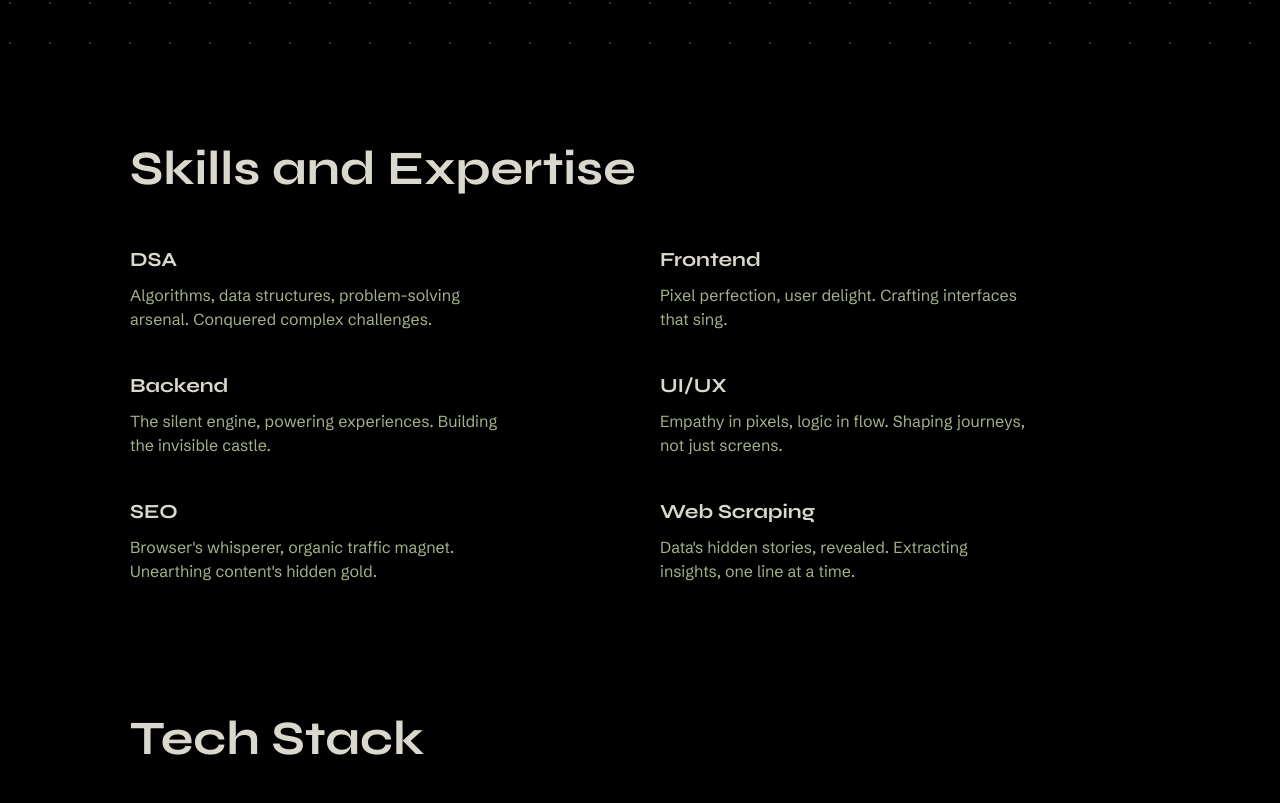
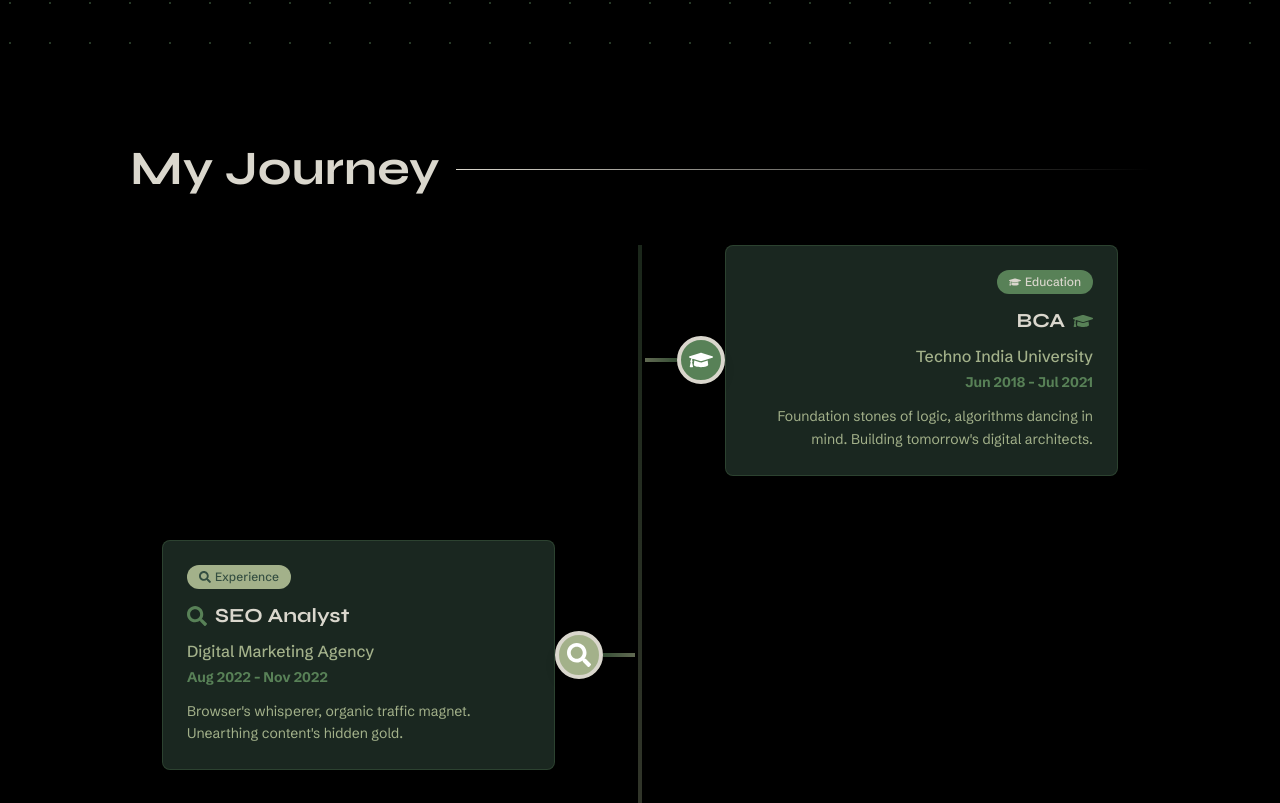
Before and after one commit to SougataMondal2000/portfolio, a React (Vite) app: page / in a window 1280 px wide. Shown: the part 1097-1900 px from the top of the page. Built offline with nearby package versions, Linux system fonts and the light colour scheme; what tailwindcss-animated would draw is missing.

Commit message:
education and exp added

```diff
--- a/src/App.jsx
+++ b/src/App.jsx
@@ -10,6 +10,7 @@ import {
   Testimonials,
   TechStack,
   GithubStats,
+  EducationAndExperience,
 } from "./sections";
 
 function App() {
@@ -20,6 +21,9 @@ function App() {
       </section>
       <section>
         <About />
+      </section>
+      <section>
+        <EducationAndExperience />
       </section>
       <section>
         <Skills />
--- /dev/null
+++ b/src/sections/EducationAndExperience.jsx
@@ -0,0 +1,141 @@
+import React from "react";
+import { FaGraduationCap, FaBriefcase, FaCode, FaSearch } from "react-icons/fa";
+
+const timelineData = [
+  {
+    title: "BCA",
+    type: "education",
+    institution: "Techno India University",
+    period: "Jun 2018 - Jul 2021",
+    desc: "Foundation stones of logic, algorithms dancing in mind. Building tomorrow's digital architects.",
+    icon: FaGraduationCap,
+  },
+  {
+    title: "SEO Analyst",
+    type: "experience",
+    company: "Digital Marketing Agency",
+    period: "Aug 2022 - Nov 2022",
+    desc: "Browser's whisperer, organic traffic magnet. Unearthing content's hidden gold.",
+    icon: FaSearch,
+  },
+  {
+    title: "MCA",
+    type: "education",
+    institution: "Techno India University",
+    period: "Nov 2022 - July 2024",
+    desc: "Deep dive into advanced algorithms, machine learning symphony. Crafting intelligence from code.",
+    icon: FaGraduationCap,
+  },
+  {
+    title: "Full Stack Developer",
+    type: "experience",
+    company: "Tech Innovations Inc.",
+    period: "Jan 2024 - Present",
+    desc: "End-to-end architect, bridging frontend dreams with backend reality. Building digital ecosystems.",
+    icon: FaCode,
+  },
+];
+
+const TimelineNode = ({ item, index, isLeft }) => {
+  const nodeColor = item.type === "education" ? "bg-[#588157]" : "bg-[#A3B18A]";
+  const nodeHoverColor =
+    item.type === "education" ? "hover:bg-[#6B8E6B]" : "hover:bg-[#B8C4A8]";
+  const IconComponent = item.icon;
+
+  return (
+    <div
+      className={`flex items-center mb-8 md:mb-16 ${
+        isLeft ? "md:flex-row-reverse" : "md:flex-row"
+      }`}
+    >
+      <div
+        className={`w-full md:w-5/12 ${
+          isLeft ? "md:text-right md:pr-8" : "md:text-left md:pl-8"
+        } pl-8 md:pl-0`}
+      >
+        <div className="bg-[#344E41] bg-opacity-50 backdrop-blur-sm rounded-lg p-4 md:p-6 shadow-lg border border-[#588157] border-opacity-30 hover:border-opacity-60 transition-all duration-300 group">
+          <div
+            className={`flex items-center mb-3 ${
+              isLeft ? "md:justify-end" : "md:justify-start"
+            } justify-start`}
+          >
+            <span
+              className={`inline-flex items-center px-2 md:px-3 py-1 text-xs font-medium rounded-full ${
+                item.type === "education"
+                  ? "bg-[#588157] text-[#DAD7CD]"
+                  : "bg-[#A3B18A] text-[#344E41]"
+              }`}
+            >
+              <IconComponent className="w-3 h-3 mr-1" />
+              {item.type === "education" ? "Education" : "Experience"}
+            </span>
+          </div>
+          <h3
+            className={`text-[#DAD7CD] font-bold text-[18px] md:text-[20px] mb-2 flex items-center gap-2 ${
+              !isLeft ? "justify-start" : "justify-end"
+            }`}
+          >
+            {(!isLeft || window.innerWidth < 768) && (
+              <IconComponent className="w-4 h-4 md:w-5 md:h-5 text-[#588157]" />
+            )}
+            {item.title}
+            {isLeft && window.innerWidth >= 768 && (
+              <IconComponent className="w-5 h-5 text-[#588157]" />
+            )}
+          </h3>
+          <div className="text-[#A3B18A] text-[14px] md:text-[16px] font-medium mb-1">
+            {item.institution || item.company}
+          </div>
+          <div className="text-[#588157] text-[12px] md:text-[14px] font-bold mb-3">
+            {item.period}
+          </div>
+          <p className="text-[#A3B18A] text-[13px] md:text-[14px] leading-relaxed">
+            {item.desc}
+          </p>
+        </div>
+      </div>
+      <div className="absolute left-4 md:relative md:left-auto flex items-center justify-center">
+        <div
+          className={`w-10 h-10 md:w-12 md:h-12 rounded-full ${nodeColor} ${nodeHoverColor} border-3 md:border-4 border-[#DAD7CD] shadow-lg transition-all duration-300 hover:scale-110 hover:shadow-xl z-10 flex items-center justify-center max-md:hidden`}
+        >
+          <IconComponent className="w-4 h-4 md:w-6 md:h-6 text-white " />
+        </div>
+        <div
+          className={`max-md:hidden absolute top-1/2 transform -translate-y-1/2 w-6 md:w-8 h-0.5 md:h-1 bg-gradient-to-r from-[#588157] to-[#A3B18A] opacity-60 ${
+            !isLeft
+              ? "md:left-12 md:bg-gradient-to-r left-10"
+              : "md:right-12 md:bg-gradient-to-l right-10"
+          }`}
+        ></div>
+      </div>
+      <div className="hidden md:block md:w-5/12"></div>
+    </div>
+  );
+};
+
+const EducationAndExperience = () => {
+  return (
+    <div className="h-auto w-full relative flex items-center justify-center md:pt-10 animate-fade-right animate-duration-[2000ms] animate-delay-200">
+      <div className="h-auto lg:w-[1100px] w-full p-4 md:p-10">
+        <div className="md:pb-10 pb-6">
+          <h2 className="relative h-auto w-full md:text-[48px] text-[32px] text-[#DAD7CD] font-bold flex items-center after:content-[''] after:flex-1 after:h-[1px] after:bg-gradient-to-r after:from-[#DAD7CD] after:to-transparent after:ml-4">
+            My Journey
+          </h2>
+        </div>
+        <div className="relative">
+          <div className="absolute left-4 md:left-1/2 transform md:-translate-x-1/2 top-0 bottom-0 w-0.5 md:w-1 bg-gradient-to-b from-[#588157] via-[#A3B18A] to-[#588157] opacity-30"></div>
+          {timelineData.map((item, index) => (
+            <TimelineNode
+              key={index}
+              item={item}
+              index={index}
+              isLeft={index % 2 === 0}
+            />
+          ))}
+        </div>
+      </div>
+    </div>
+  );
+};
+
+export default EducationAndExperience;
--- a/src/sections/Skills.jsx
+++ b/src/sections/Skills.jsx
@@ -30,7 +30,7 @@ const Skills = () => {
     <div className="h-auto w-full relative flex items-center justify-center md:pt-10 animate-fade-right animate-duration-[2000ms] animate-delay-200">
       <div className="h-auto lg:w-[1100px] w-full p-10">
         <div className="md:pb-10 pb-4">
-          <h2 className="relative h-auto w-full md:text-[48px] text-[36px] text-[#DAD7CD] font-bold">
+          <h2 className="relative h-auto w-full md:text-[48px] text-[32px] text-[#DAD7CD] font-bold flex items-center after:content-[''] after:flex-1 after:h-[1px] after:bg-gradient-to-r after:from-[#DAD7CD] after:to-transparent after:ml-4">
             Skills and Expertise
           </h2>
         </div>
--- a/src/sections/TechStack.jsx
+++ b/src/sections/TechStack.jsx
@@ -73,7 +73,7 @@ const Test = () => {
     <div className="h-auto w-full relative flex items-center justify-center md:pt-10 pt-2 animate-fade-right animate-duration-[2000ms] animate-delay-200">
       <div className="h-auto lg:w-[1100px] w-full p-10">
         <div className="pb-10">
-          <h2 className="relative h-auto w-full md:text-[48px] text-[36px] text-[#DAD7CD] font-bold">
+          <h2 className="relative h-auto w-full md:text-[48px] text-[32px] text-[#DAD7CD] font-bold flex items-center after:content-[''] after:flex-1 after:h-[1px] after:bg-gradient-to-r after:from-[#DAD7CD] after:to-transparent after:ml-4">
             Tech Stack
           </h2>
         </div>
--- a/src/sections/Testimonials.jsx
+++ b/src/sections/Testimonials.jsx
@@ -17,7 +17,7 @@ const Testimonials = () => {
       <div className="h-auto w-full flex items-center justify-center lg:pt-10 animate-fade-right animate-duration-[2000ms] animate-delay-200">
         <div className="h-auto lg:w-[1100px]">
           <div className="px-10 pb-2">
-            <h2 className="h-auto w-full lg:text-[48px] text-[36px] text-[#DAD7CD] font-bold">
+            <h2 className="relative h-auto w-full md:text-[48px] text-[32px] text-[#DAD7CD] font-bold flex items-center after:content-[''] after:flex-1 after:h-[1px] after:bg-gradient-to-r after:from-[#DAD7CD] after:to-transparent after:ml-4">
               Testimonials
             </h2>
           </div>
--- a/src/sections/index.js
+++ b/src/sections/index.js
@@ -9,10 +9,12 @@ import Footer from "./Footer";
 import TechStack from "./TechStack";
 import GithubStats from "./GithubStats";
 import Testimonials from "./Testimonials";
+import EducationAndExperience from "./EducationAndExperience";
 
 export {
   Hero,
   About,
+  EducationAndExperience,
   Skills,
   Abstract1,
   Projects,
```
Also changed, not shown: src/sections/Projects.jsx (+32 -19 lines).
